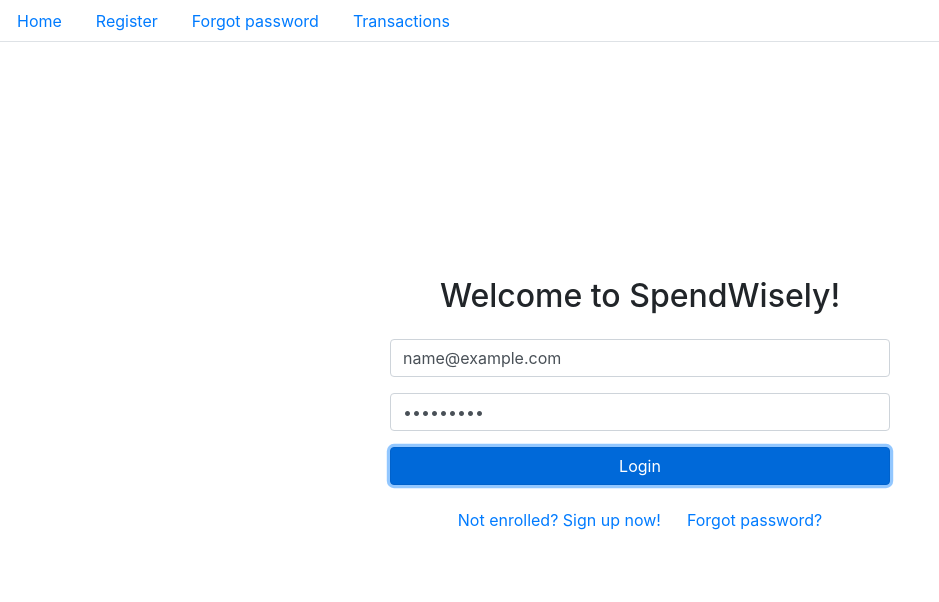
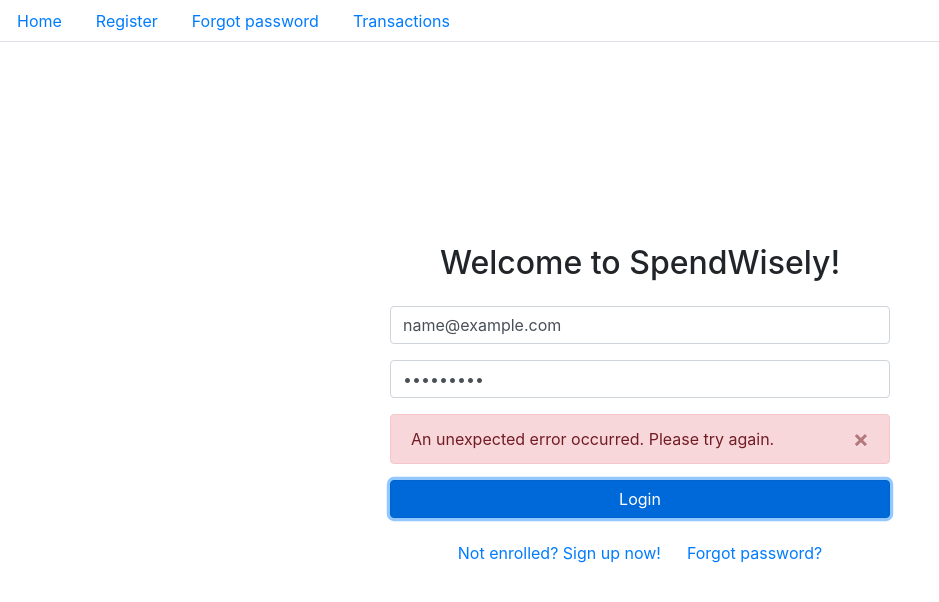
Before and after one commit to dfgrisales5078/SpendWisely, a React (Create React App) app: page / in a window 1280 px wide. Both pictures are taken after typing "name@example.com", "Sample123" into the empty fields and a click on the button "Login". Shown: the top 602 px of the page, without its empty margins (0-939 px from the left). Built offline with nearby package versions, Linux system fonts and the light colour scheme; no server answers.

Commit message:
add initial login page connection to backend

```diff
--- a/src/modules/LoginPage.jsx
+++ b/src/modules/LoginPage.jsx
@@ -1,8 +1,11 @@
 import React, { useState } from "react";
+import { useNavigate } from "react-router-dom";
 
 function LoginPage() {
+  const navigate = useNavigate();
   const [email, setEmail] = useState("");
   const [password, setPassword] = useState("");
+  const [error, setError] = useState("");
 
   const handleEmailChange = (event) => {
     setEmail(event.target.value);
@@ -12,9 +15,30 @@
     setPassword(event.target.value);
   };
 
-  const handleSubmit = (event) => {
+  // TODO - use library to hash password before sending to server
+  const handleSubmit = async (event) => {
     event.preventDefault();
-    // Handle authentication logic
+
+    try {
+      const response = await fetch("http://localhost:4000/login", {
+        method: "POST",
+        headers: {
+          "Content-Type": "application/json",
+        },
+        body: JSON.stringify({ email, password }),
+      });
+
+      const data = await response.json();
+
+      if (response.status === 200) {
+        navigate("/transactions");
+      } else {
+        setError(data.message);
+      }
+    } catch (error) {
+      console.error("There was an error logging in", error);
+      setError("An unexpected error occurred. Please try again.");
+    }
   };
 
   return (
@@ -46,6 +70,23 @@
                   />
                 </div>
                 <div>
+                  {error && (
+                    <div
+                      className="alert alert-danger alert-dismissible fade show"
+                      role="alert"
+                    >
+                      {error}
+                      <button
+                        type="button"
+                        className="close"
+                        data-dismiss="alert"
+                        aria-label="Close"
+                        onClick={() => setError("")}
+                      >
+                        <span aria-hidden="true">&times;</span>
+                      </button>
+                    </div>
+                  )}
                   <button type="submit" className="btn btn-primary btn-block">
                     Login
                   </button>
--- a/src/modules/TransactionsPage.jsx
+++ b/src/modules/TransactionsPage.jsx
@@ -12,7 +12,7 @@
 
   const fetchTransactions = async () => {
     try {
-      const response = await fetch("http://localhost:4000/api/transactions/");
+      const response = await fetch("http://localhost:4000/transactions/");
       if (!response.ok) {
         throw new Error("Failed to fetch transactions.");
       }
@@ -78,21 +78,18 @@
         userId: userId,
         category: selectedCategory,
         amount: parseFloat(amount.replace(/,/g, "")),
-        transactionType: transactionType,
+        transactionType: transactionType.toLowerCase(),
         transactionDate: new Date().toISOString().slice(0, 10),
       };
 
       try {
-        const response = await fetch(
-          "http://localhost:4000/api/transactions/",
-          {
-            method: "POST",
-            headers: {
-              "Content-Type": "application/json",
-            },
-            body: JSON.stringify(newTransaction),
-          }
-        );
+        const response = await fetch("http://localhost:4000/transactions/", {
+          method: "POST",
+          headers: {
+            "Content-Type": "application/json",
+          },
+          body: JSON.stringify(newTransaction),
+        });
 
         if (!response.ok) {
           throw new Error("Failed to add transaction.");
@@ -112,7 +109,7 @@
 
   const handleDeleteTransaction = async (transactionId) => {
     try {
-      await fetch(`http://localhost:4000/api/transactions/${transactionId}`, {
+      await fetch(`http://localhost:4000/transactions/${transactionId}`, {
         method: "DELETE",
       });
       const updatedTransactions = transactions.filter(
```
